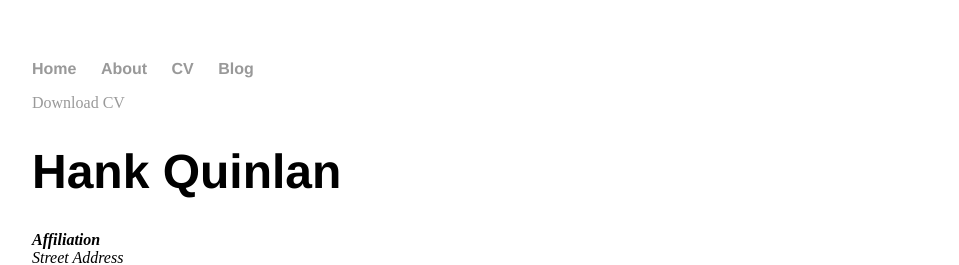
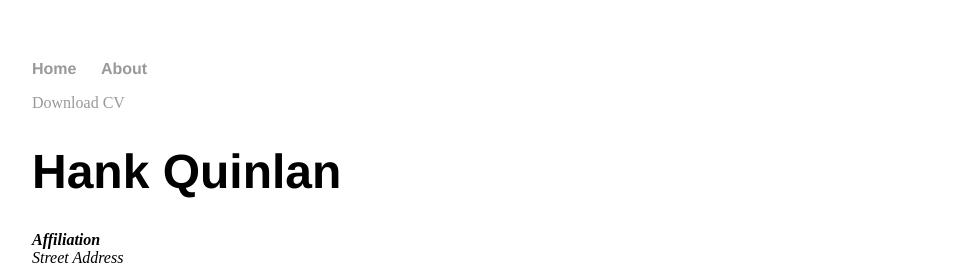
Before and after one commit to allopathie/musictherapy, a Jekyll site: the page built from cv/index.html, in a window 1280 px wide. Shown: the top 265 px of the page, without its empty margins (160-1119 px from the left). Built offline with Jekyll 4.4.1, drawn with Linux system fonts in a browser that asks for light colours.

Commit message:
Update default.html

```diff
--- a/_layouts/default.html
+++ b/_layouts/default.html
@@ -12,9 +12,7 @@
     <nav>
 <ul>
 <li><a href="/musictherapy">Home</a></li>
-<li><a href="/musictherapy/about">About</a></li>
-<li><a href="/musictherapy/cv">CV</a></li>
-<li><a href="/musictherapy/blog">Blog</a></li>
+<li><a href="/">About</a></li>
 </ul>
     </nav>
 <div class="container">
```
